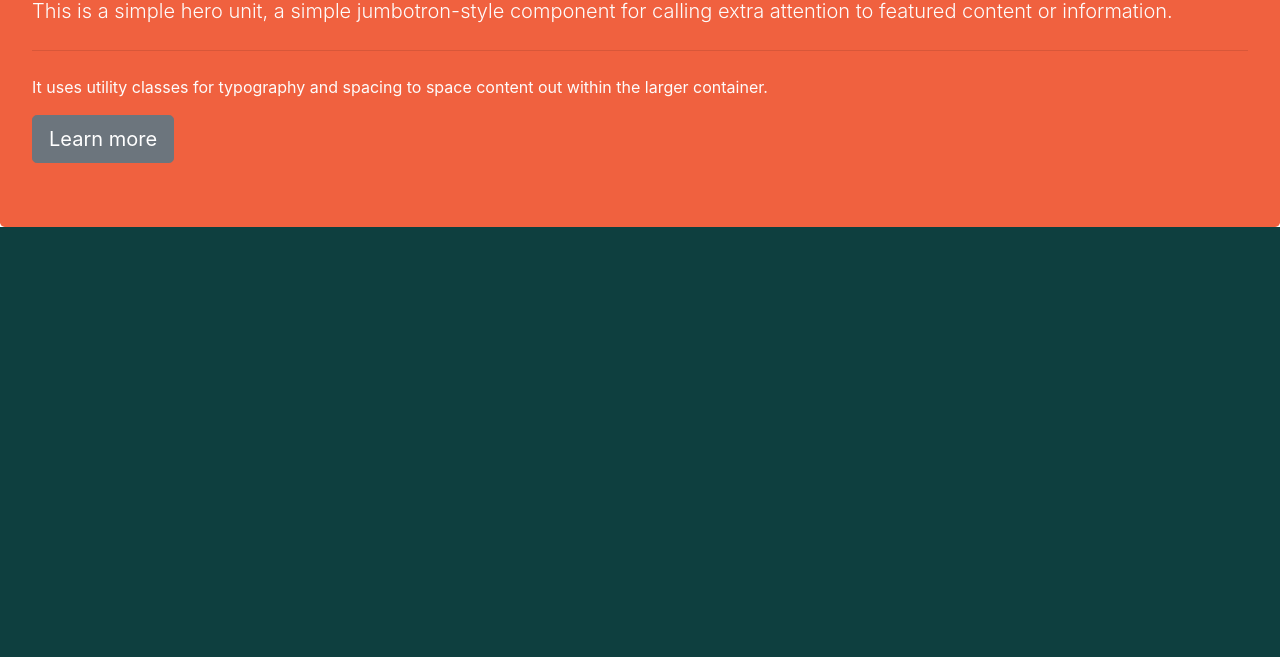
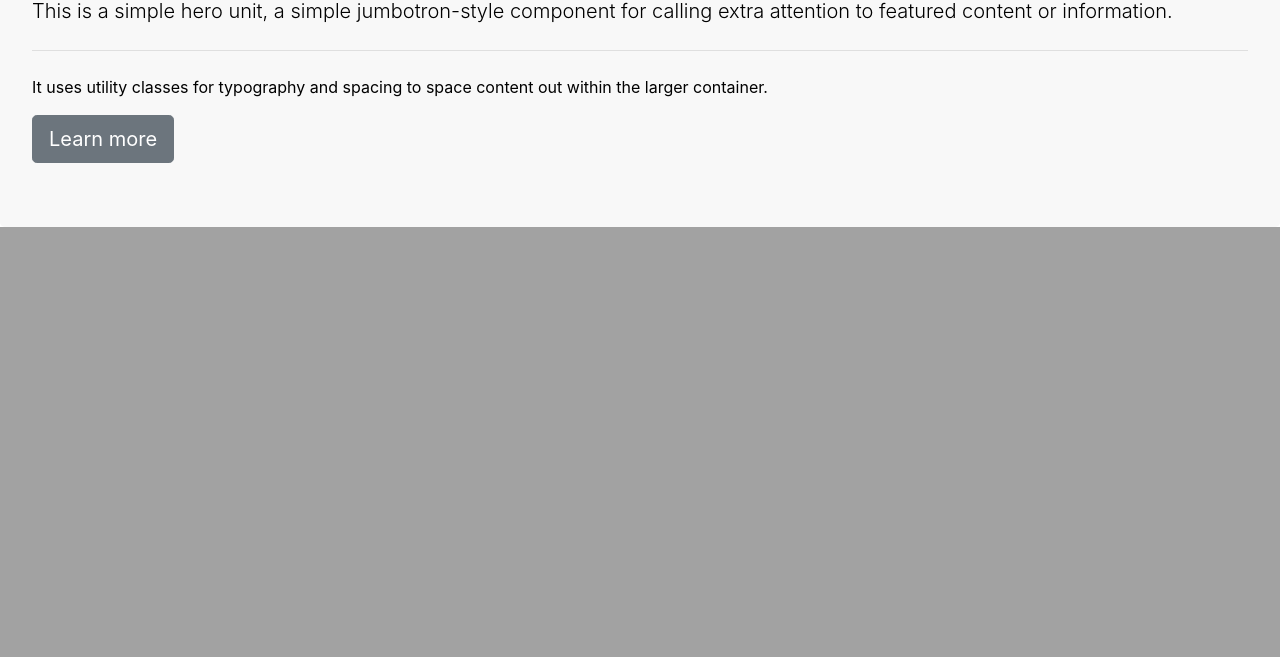
Before and after one commit to psimonjean/decouvre, a plain HTML site: page index.html in a window 1280 px wide. Shown: the part 143-800 px from the top of the page. Drawn offline with nearby package versions, Linux system fonts and the light colour scheme.

Commit message:
Nouveau2
save my css

```diff
--- a/mystyle.css
+++ b/mystyle.css
@@ -1,9 +1,9 @@
 body, html{
-    background-color: #0e3f3f;
+    background-color:#a2a2a2;
 }
 .jumbotron.backgroud-color-couleur2 {
-    background-color:#f0613f ;
+    background-color:#f8f8f8 ;
 }
 .color-3 {
-    color: #fdfcfc
+    color: #010101
 }
```
